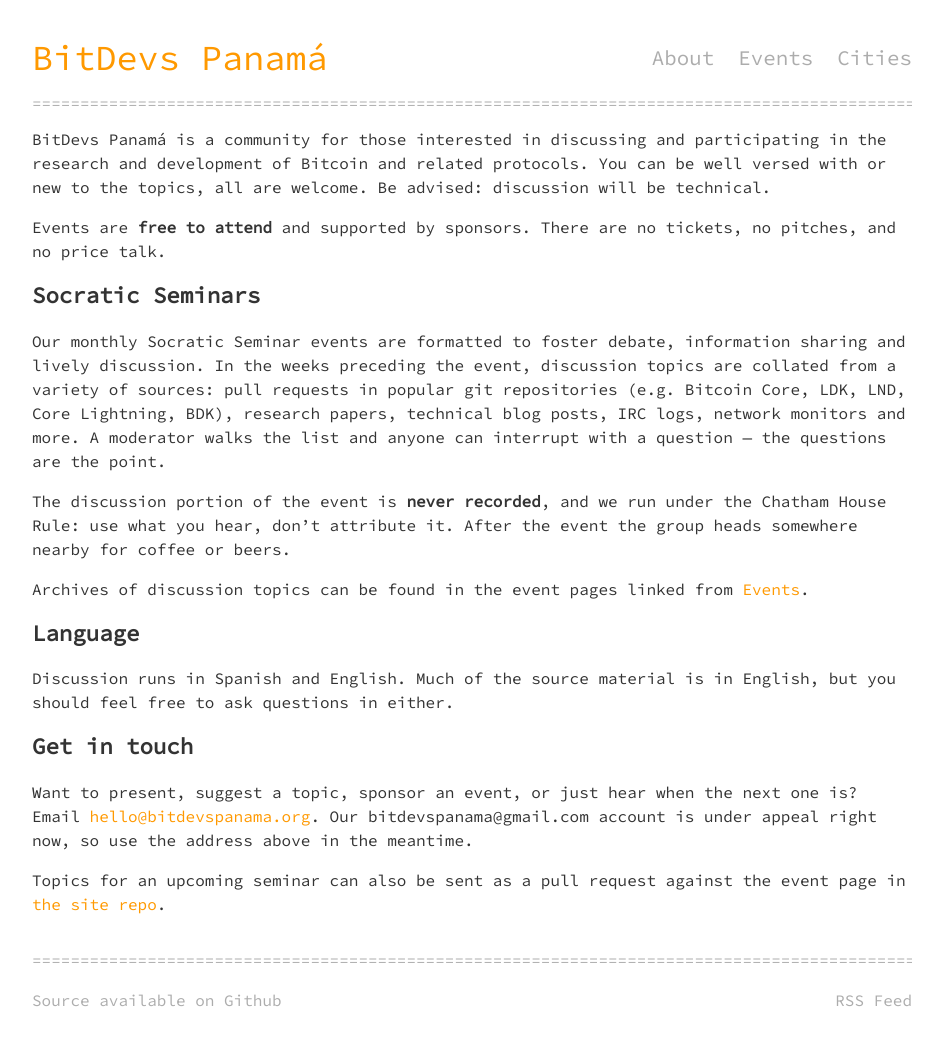
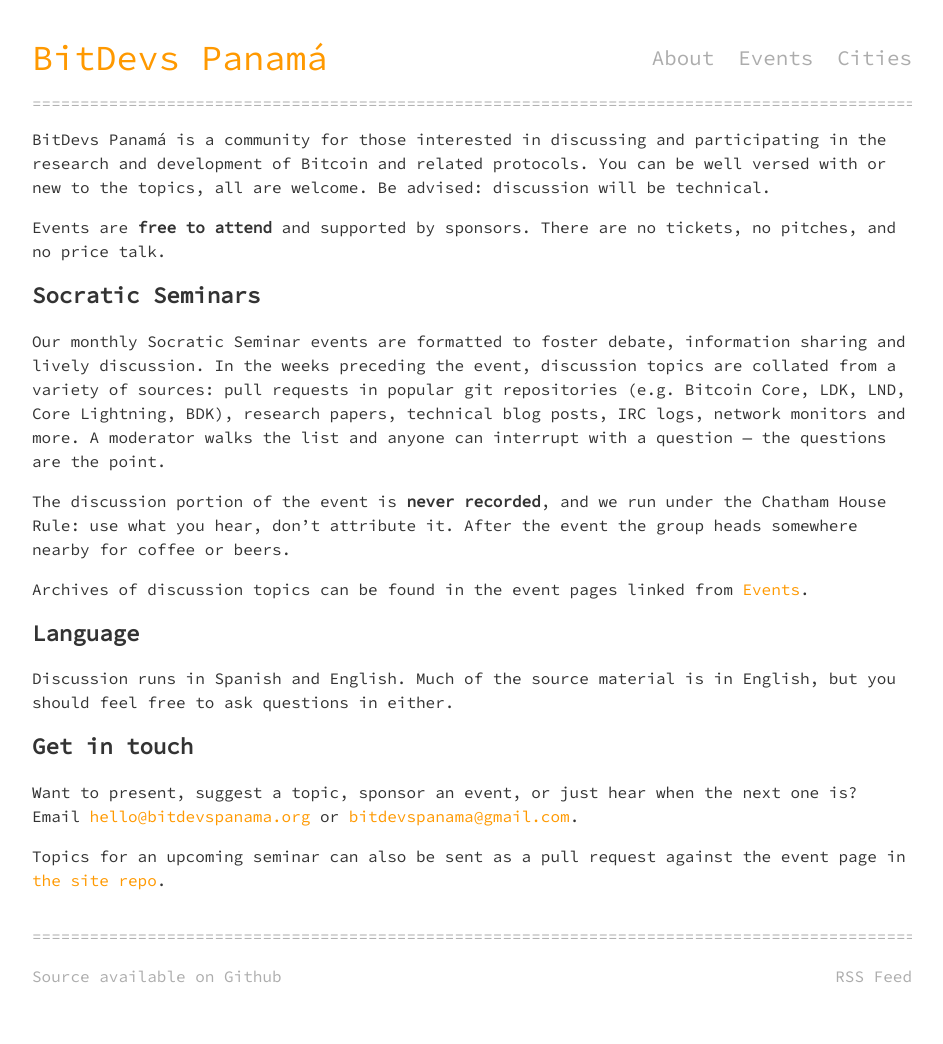
Before and after one commit to BitDevsPanama/bitdevspanama.github.io, a Jekyll site: the page built from about.md, in a window 1280 px wide. Shown: the whole page, without its empty margins (168-1111 px from the left). Built offline with Jekyll 4.4.1, drawn with Linux system fonts in a browser that asks for light colours; after the commit the page ends 1020 px from its top, so only the background shows below that.

Commit message:
Update about

```diff
--- a/about.md
+++ b/about.md
@@ -36,8 +36,7 @@ English, but you should feel free to ask questions in either.
 ### Get in touch
 
 Want to present, suggest a topic, sponsor an event, or just hear when the next
-one is? Email <hello@bitdevspanama.org>. Our bitdevspanama@gmail.com account
-is under appeal right now, so use the address above in the meantime.
+one is? Email <hello@bitdevspanama.org> or <bitdevspanama@gmail.com>.
 
 Topics for an upcoming seminar can also be sent as a pull request against the
 event page in [the site repo](https://github.com/BitDevsPanama/bitdevspanama.github.io).
```
